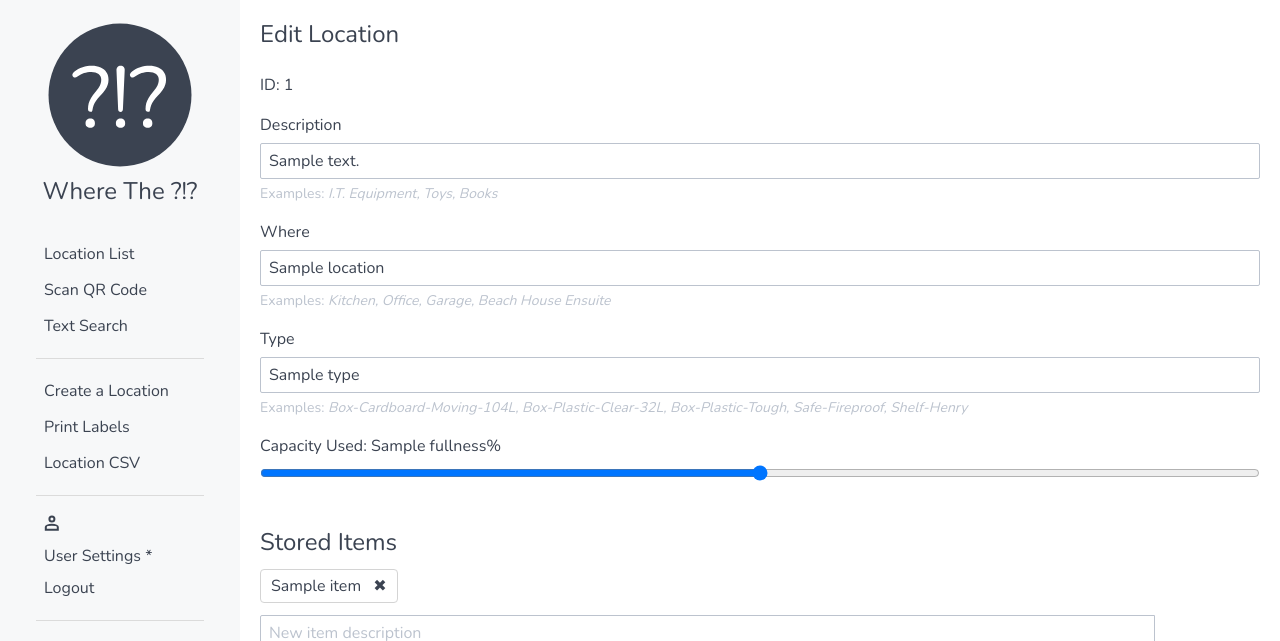
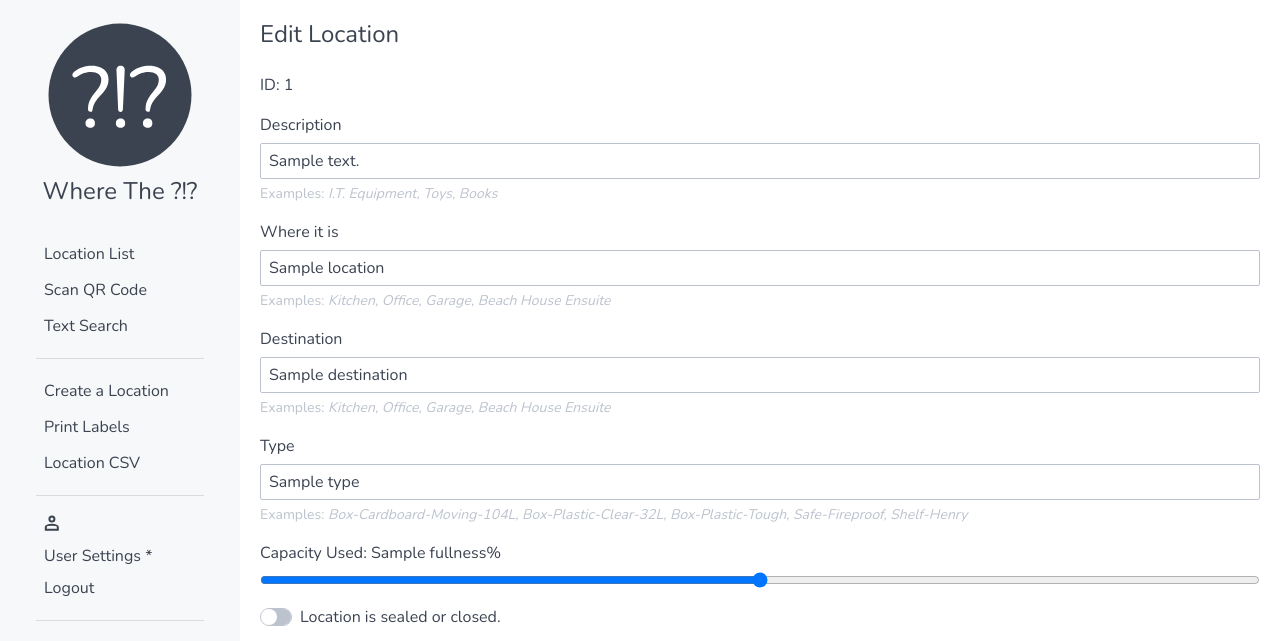
Before and after one commit to danricho/where_the, a Python web app: template templates/edit.j2.html in a window 1280 px wide. Shown: the top 641 px of the page. Run offline with Jinja, Linux system fonts and the light colour scheme; the template is opened without the code that fills it: most values are stand-ins (such as "Sample title", 1, 10 or a date in 2020); some libraries are stand-ins or nearby versions.

Commit message:
Add optional 'sealed' and 'destination' attributes to locations

```diff
--- a/templates/edit.j2.html
+++ b/templates/edit.j2.html
@@ -13,8 +13,13 @@
     <p class="form-input-hint">Examples: <i>I.T. Equipment, Toys, Books</i></p>
   </div>
   <div class="form-group">
-    <label class="form-label" for="location-input">Where</label>
+    <label class="form-label" for="location-input">Where it is</label>
     <input class="form-input" id="location-input" name="location-input" type="text" placeholder="Where is this storage location?" value="{% if loc.location != "" %}{{loc.location}}{% endif %}" />
+    <p class="form-input-hint">Examples: <i>Kitchen, Office, Garage, Beach House Ensuite</i></p>
+  </div>
+  <div class="form-group">
+    <label class="form-label" for="destination-input">Destination</label>
+    <input class="form-input" id="destination-input" name="destination-input" type="text" placeholder="Where is this storage going?" value="{% if loc.destination != "" %}{{loc.destination}}{% endif %}" />
     <p class="form-input-hint">Examples: <i>Kitchen, Office, Garage, Beach House Ensuite</i></p>
   </div>
   <div class="form-group">
@@ -25,6 +30,12 @@
   <div class="form-group">
     <label class="form-label" for="fullness-input">Capacity Used: <span id="fullness-numeric">{{loc.fullness}}</span>%</label>
     <input class="" id="fullness-input" name="fullness-input" type="range" value="{{loc.fullness}}" min="0" step="1" max="100" />
+  </div>
+  <div class="form-group">
+    <label class="form-switch">
+      <input type="checkbox" name="sealed" {% if loc.sealed %}checked=""{% endif %}>
+      <i class="form-icon"></i> Location is sealed or closed.
+    </label>
   </div>
   <div class="pt-3">
     <h4 class="mt-5">Stored Items</h4>
--- a/templates/list.j2.html
+++ b/templates/list.j2.html
@@ -8,11 +8,12 @@
       <img src="img/osx-el-capitan.jpg" class="img-responsive">
     </div> -->
     <div class="card-header">
-      <div class="card-title h5">{% if loc.description != "" %}{{loc.description}}{% else %}No Description - <a href="{{url_for('edit', url_id=loc.id)}}">Edit</a> this!{% endif %}</div>
+      <div class="card-title h5">{% if loc.description != "" %}{{loc.description}}{% else %}No Description - <a href="{{url_for('edit', url_id=loc.id)}}">Edit</a> this!{% endif %}{% if loc.sealed %} <small>[Sealed]</small> {% endif %}</div>
       <!-- <div class="card-subtitle pt-1"></div> -->
     </div>
     <div class="card-body py-0 my-1">
-      <span class="mr-3">{% if loc.location != "" %}{{loc.location}} {% else %}No Location - <a href="{{url_for('edit', url_id=loc.id)}}">Edit</a> this!{% endif %}</span>
+      <span class="mr-3">{% if loc.location != "" %}{{loc.location}} {% else %}No Location - <a href="{{url_for('edit', url_id=loc.id)}}">Edit</a> this!{% endif %}
+      {% if loc.destination %}-> {{loc.destination}}{% endif %}</span>
       {% if loc.type != "" %}{{loc.type}}{% else %}No Type - <a href="{{url_for('edit', url_id=loc.id)}}">Edit</a> this!{% endif %}
       <br /><small class="label mr-3">{{loc.id}}</small>
       <span style="color: hsl({{(100 - loc.fullness)*1.47 | int}}, 50%, 50%);">
```
Also changed, not shown: main.py (+6 -8 lines), templates/view.j2.html (+3 -4 lines), changelog.md.
